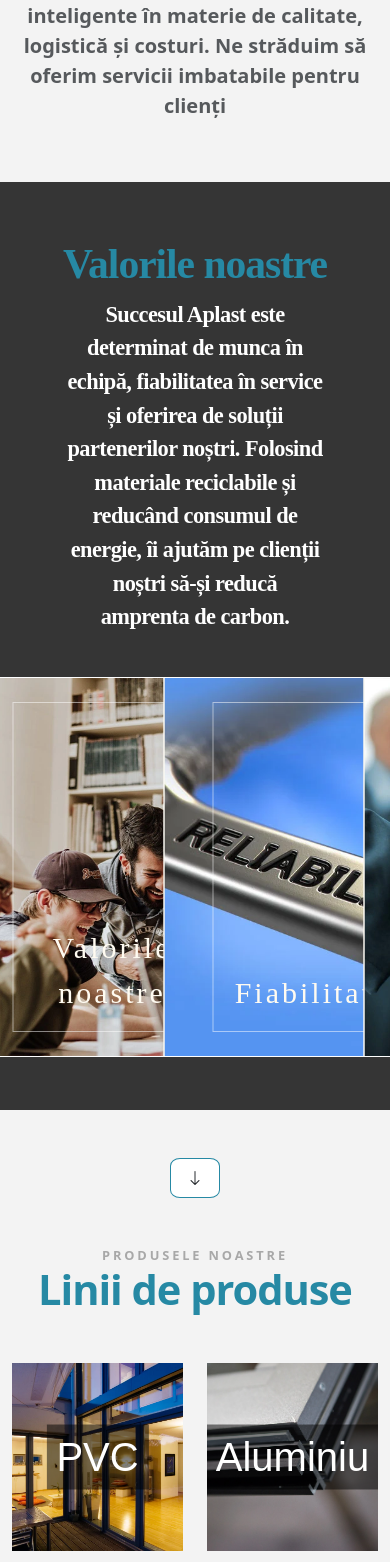
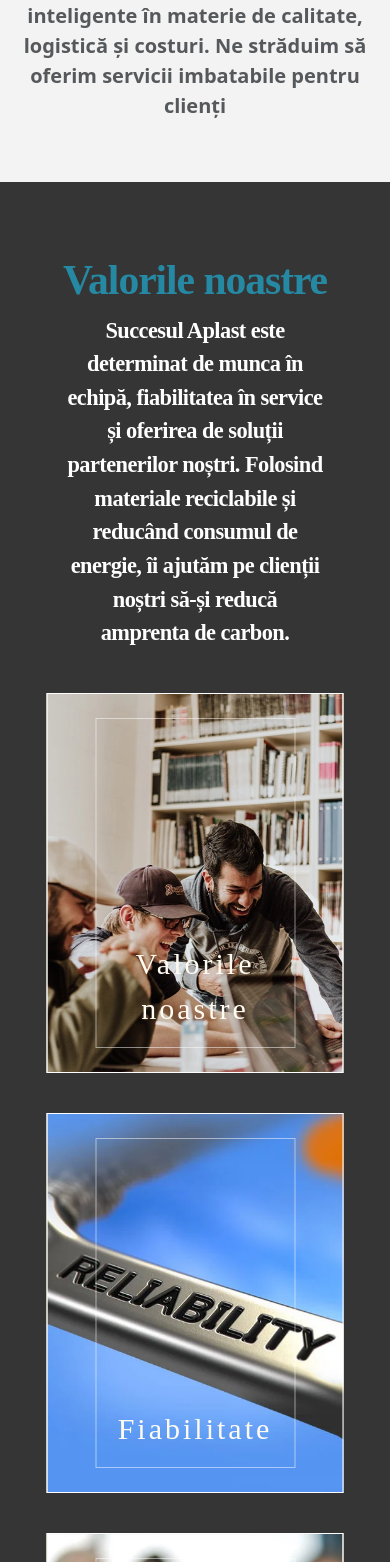
Before and after one commit to deiu25/aplast-site-configurator, a PHP site: page / in a window 390 px wide; the page is wider, and only the part inside the window is pictured. Shown: the part 1462-3024 px from the top of that part. Run offline with PHP 8.4, Linux system fonts and the light colour scheme; some libraries are stand-ins or nearby versions; some web fonts are replaced.

Commit message:
values section responsive

```diff
--- a/css/values.css
+++ b/css/values.css
@@ -142,3 +142,18 @@
   .fa-plane {
     font-size: 16px;
   }
+
+  .card-values-container {
+    display: flex;
+    gap: 50px;
+  }
+
+
+  @media (max-width: 991px) {
+    .values-container {
+      min-height: 1800px;
+    }
+    .card-values-container.flex-column-values {
+      flex-direction: column;
+    }
+  }
--- a/elements/values.php
+++ b/elements/values.php
@@ -3,7 +3,7 @@
         <h1 class="title text-center">Valorile noastre</h1>
         <p class="fw-bold p-center-values mb-5">Succesul Aplast este determinat de munca în echipă, fiabilitatea în service și oferirea de soluții partenerilor noștri. Folosind materiale reciclabile și reducând consumul de energie, îi ajutăm pe clienții noștri să-și reducă amprenta de carbon.</p>
 
-        <div class="card-values-container">
+        <div class="card-values-container flex-column-values">
             <div class="card-values-panel">
                 <div class="card-values-ring">
                     <div class="card-values-card card-values-card1"></div>
```
